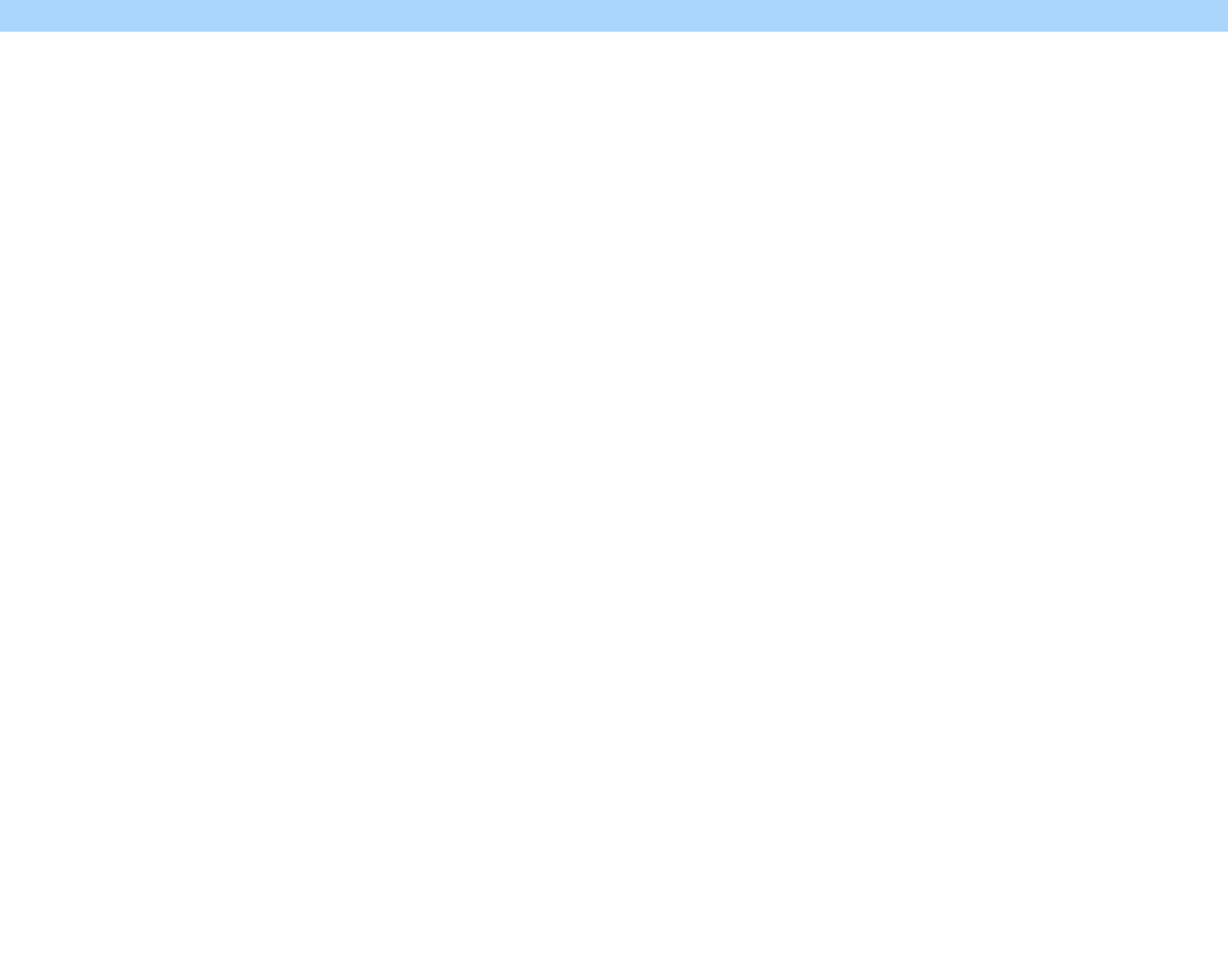
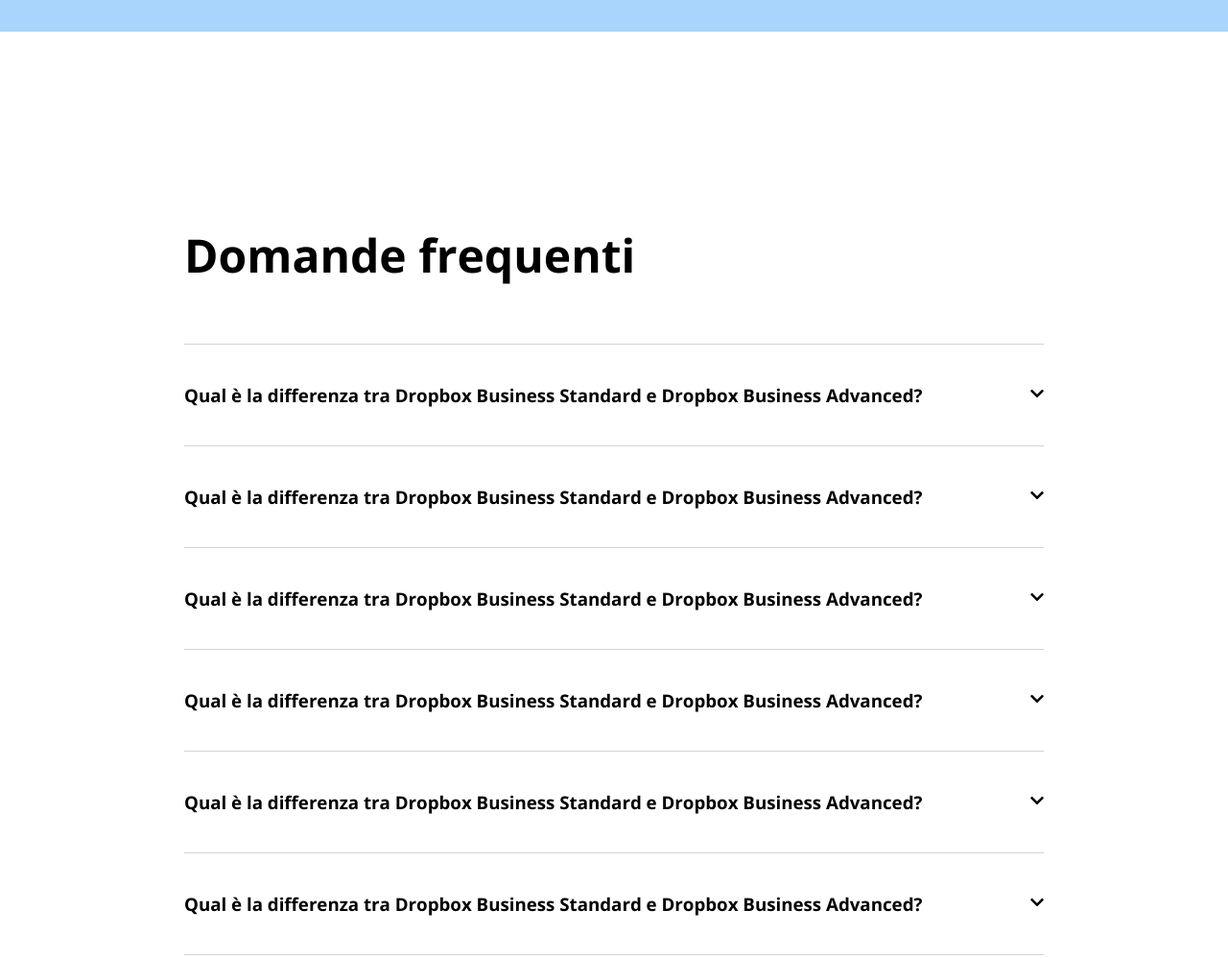
Before and after one commit to Simichus/htmlcss-dropbox, a plain HTML site: page index.html in a window 1280 px wide. Shown: the part 5935-6933 px from the top of the page at 96% size. Before the commit the page ends 5968 px from the top, so only its background shows below. Drawn offline with nearby package versions, Linux system fonts and the light colour scheme.

Commit message:
Aggiunta question section

```diff
--- a/css/style.css
+++ b/css/style.css
@@ -36,6 +36,10 @@ body{
     width: 70%;
 }
 
+.wh-95{
+    width: 95%;
+}
+
 .wh-60{
     width: 60%;
 }
@@ -54,6 +58,10 @@ body{
 
 .wh-30{
     width: 30%;
+}
+
+.wh-5{
+    width: 5%;
 }
 
 .ta-r{
@@ -561,3 +569,30 @@ main{
         }
 
         /* Clients section end */
+
+        /* Question section */
+
+        #question{
+            margin-top: 200px;
+            margin-bottom: 200px;
+        }
+
+        #question h2{
+            font-size: 48px;
+            margin-bottom: 60px;
+        }
+
+        #question .row.clearfix{
+            padding: 40px 0;
+            border-bottom: 1px solid lightgray;
+        }
+
+        #question .row.clearfix:nth-child(2){
+            border-top: 1px solid lightgray;
+        }
+
+        /* Question section end */
+
+/* Main end */
+
+/* Footer */
--- a/index.html
+++ b/index.html
@@ -362,7 +362,68 @@
 
         <!-- Clients section end -->
 
+        <!-- Question section -->
+        <section id="question" class="container-70">
+            <h2>Domande frequenti</h2>
+            <div class="row clearfix">
+                <div class="col wh-95">
+                    <h3>Qual è la differenza tra Dropbox Business Standard e Dropbox Business Advanced?</h3>
+                </div>
+                <div class="col wh-5 ta-r">
+                    <i class="fas fa-chevron-down"></i>
+                </div>
+            </div>
+            <div class="row clearfix">
+                <div class="col wh-95">
+                    <h3>Qual è la differenza tra Dropbox Business Standard e Dropbox Business Advanced?</h3>
+                </div>
+                <div class="col wh-5 ta-r">
+                    <i class="fas fa-chevron-down"></i>
+                </div>
+            </div>
+            <div class="row clearfix">
+                <div class="col wh-95">
+                    <h3>Qual è la differenza tra Dropbox Business Standard e Dropbox Business Advanced?</h3>
+                </div>
+                <div class="col wh-5 ta-r">
+                    <i class="fas fa-chevron-down"></i>
+                </div>
+            </div>
+            <div class="row clearfix">
+                <div class="col wh-95">
+                    <h3>Qual è la differenza tra Dropbox Business Standard e Dropbox Business Advanced?</h3>
+                </div>
+                <div class="col wh-5 ta-r">
+                    <i class="fas fa-chevron-down"></i>
+                </div>
+            </div>
+            <div class="row clearfix">
+                <div class="col wh-95">
+                    <h3>Qual è la differenza tra Dropbox Business Standard e Dropbox Business Advanced?</h3>
+                </div>
+                <div class="col wh-5 ta-r">
+                    <i class="fas fa-chevron-down"></i>
+                </div>
+            </div>
+            <div class="row clearfix">
+                <div class="col wh-95">
+                    <h3>Qual è la differenza tra Dropbox Business Standard e Dropbox Business Advanced?</h3>
+                </div>
+                <div class="col wh-5 ta-r">
+                    <i class="fas fa-chevron-down"></i>
+                </div>
+            </div>
+        </section>
+
+        <!-- Question section end -->
     </main>
+
+    <!-- Main end -->
+
+    <!-- Footer -->
+    <footer>
+
+    </footer>
 </body>
 
 </html>
```
